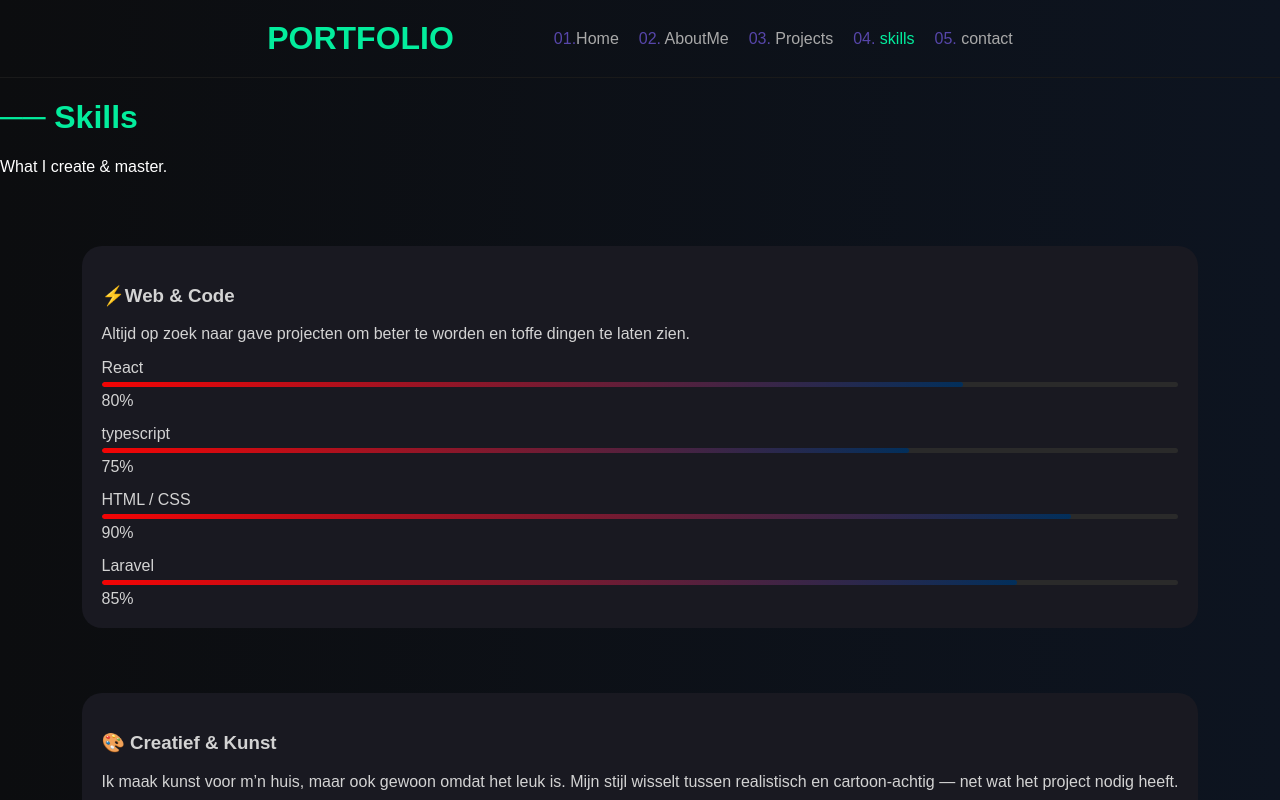
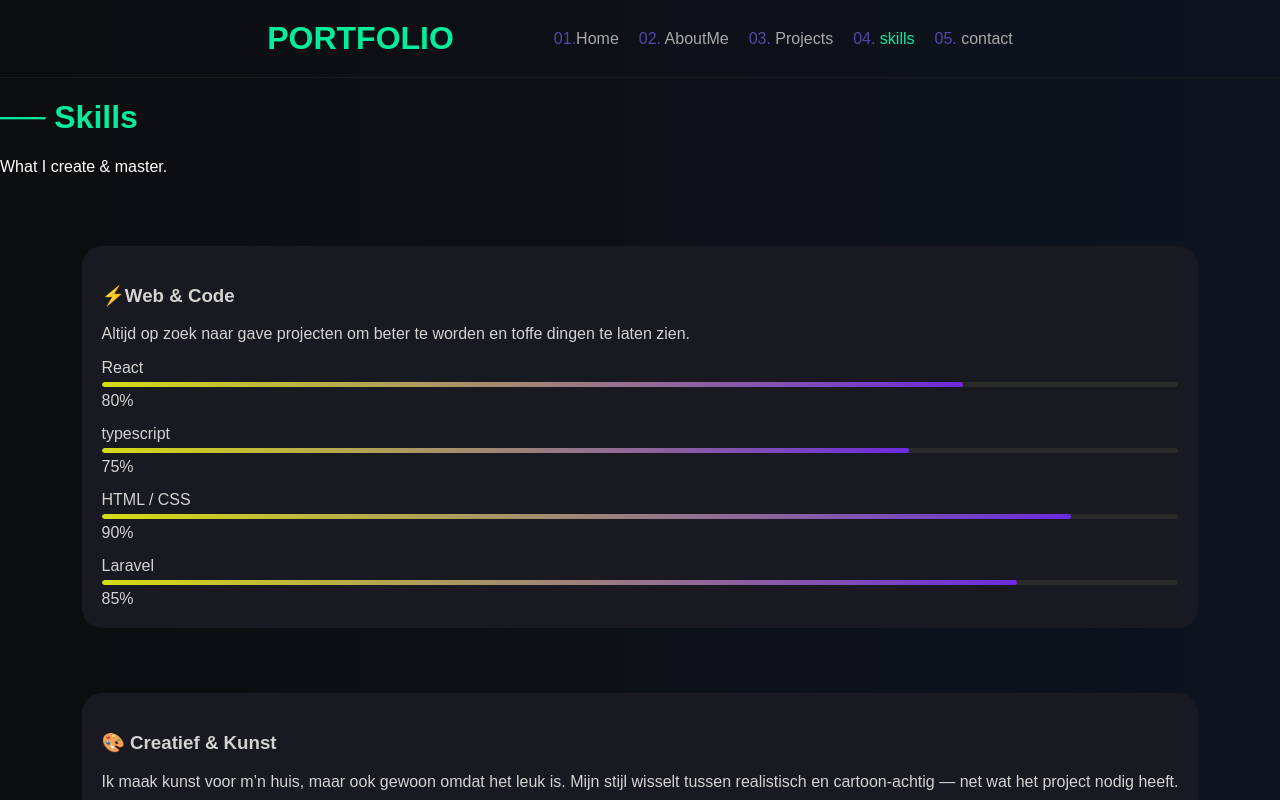
Before and after one commit to itzmitto/portfolioproject, a React (Vite) app: page /Skills in a window 1280 px wide. Shown: the top 800 px of the page. Built offline with nearby package versions, Linux system fonts and the light colour scheme; the HTML template or start-up script is replaced by a standard one.

Commit message:
100ste commit

```diff
--- a/src/pages/Skills.css
+++ b/src/pages/Skills.css
@@ -78,7 +78,9 @@
         width: 90%;
     }
 
-
+.card.creative.progressFill {
+    background-color: #03f39f;
+}
 
 
 
@@ -86,7 +88,7 @@
 
       .progressFill {
         height: 100%;
-        background: linear-gradient(90deg, #f40404, #022f5b);
+        background: linear-gradient(90deg, #d3dd13, #6c2bdd);
         border-radius: 10px;
     }
 
```
